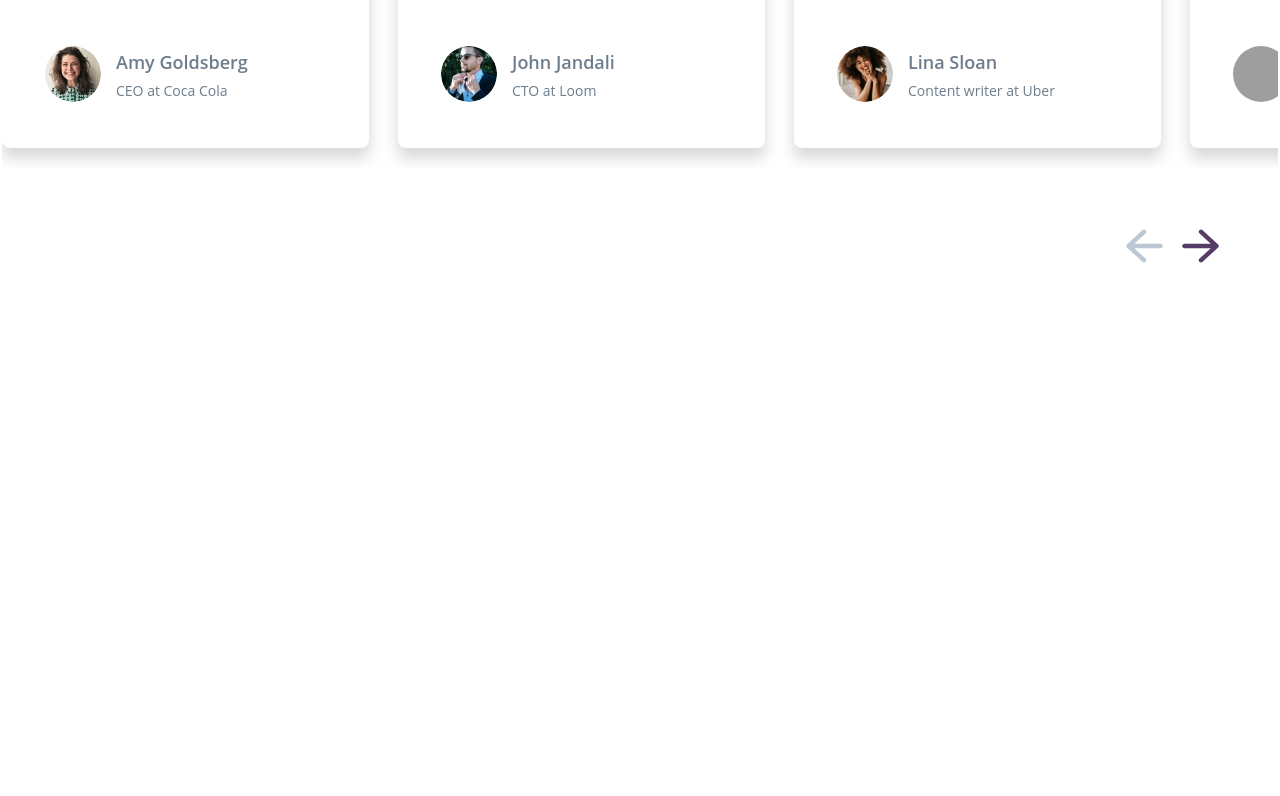
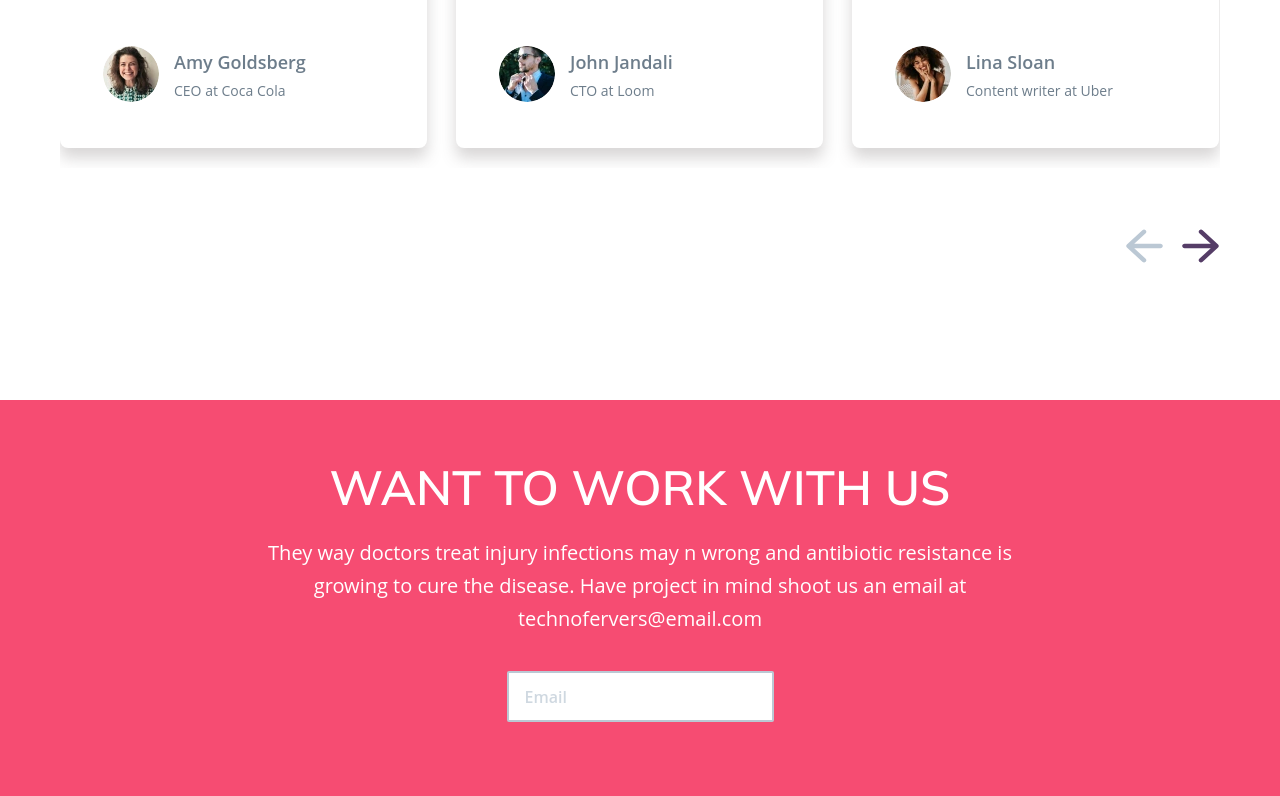
Before and after one commit to Yaswanth-Vempuluru-7916/Assignment-1, a plain HTML site: page index.html in a window 1280 px wide. Shown: the part 5597-6393 px from the top of the page. Before the commit the page ends 5864 px from the top, so only its background shows below. Drawn offline with Linux system fonts and the light colour scheme; grey boxes are pictures that could not be loaded.

Commit message:
chore : work-with-us section done

```diff
--- a/css/style.scss
+++ b/css/style.scss
@@ -1069,7 +1069,7 @@ header {
   }
 
   &__items-wrapper {
-    width: 110%;
+    width: 100%;
     overflow-x: auto; /* Enable horizontal scrollbar */
     overflow-y: hidden; /* Prevent vertical scrollbar */
     -webkit-overflow-scrolling: touch; /* Smooth scrolling on mobile */
@@ -1266,7 +1266,7 @@ header {
   }
 
   &__items-wrapper {
-    width: 110%;
+    width: 100%;
     overflow-x: auto; /* Enable horizontal scrollbar */
     overflow-y: hidden; /* Prevent vertical scrollbar */
     -webkit-overflow-scrolling: touch; /* Smooth scrolling on mobile */
@@ -1432,7 +1432,6 @@ header {
       overflow-x: hidden; /* Disable horizontal scrollbar on mobile */
       margin-bottom: 31.85;
       padding-left: 26px;
-      // !!padding-right: 10px;
       padding-right: 10px;
     }
 
@@ -1480,6 +1479,114 @@ header {
     }
 
 
+  }
+}
+
+
+/****************************** WANT TO WORK WITH US *************************************/
+.work-with-us {
+  width: 100%;
+  background-color: $color-primary; /* Pinkish-red background */
+  padding: 63px 0;
+  margin-top: 133px;
+  height: 396px;
+
+  &__container {
+    @include flex-center();
+    flex-direction: column;
+    max-width: 1200px;
+    margin: 0 auto;
+    padding: 0 20px;
+    text-align: center;
+  }
+
+  &__title {
+    @include typography($font-secondary, $color-white, 600, 48px, 100%);
+    text-transform: uppercase;
+    margin-bottom: 26px;
+  }
+
+  &__description {
+    @include typography($font-tertiary, $color-white, 400, 20px, 163%);
+    max-width: 800px;
+    margin-bottom: 36px;
+  }
+
+  &__email {
+    color: $color-white;
+    text-decoration: none;
+  }
+
+  &__form {
+    width: 267px;
+    height: 48px;
+    max-width: 400px;
+  }
+
+  &__input {
+    width: 100%;
+    padding: 10px 200px 9px 16px;
+    border: 2px solid #BBC8D4;
+    border-radius: 2px;
+    background-color: $color-white;
+    @include typography($font-tertiary, $color-white, 600, 16px, 176%);
+    outline: none;
+
+    &::placeholder {
+      color: #bbc8d4;
+      opacity: 0.7;
+    }
+
+  }
+}
+
+/* Media Queries for Responsive Design */
+@media screen and (max-width: $tablet) {
+  .work-with-us {
+    padding: 60px 0;
+
+    &__container {
+      padding: 0 15px;
+    }
+
+    &__title {
+      margin-bottom: 31px;
+    }
+
+    &__description {
+      margin-bottom: 31px;
+    }
+
+  }
+}
+
+@media screen and (max-width: $mobile) {
+  .work-with-us {
+    padding-top: 95px;
+    padding-bottom: 86px;
+    height: 532px;
+
+    &__container {
+      padding: 0 10px;
+    }
+
+    &__title {
+      font-size: 36.49px;
+      margin-bottom: 31px;
+    }
+
+    &__description {
+      font-size: 16px;
+      margin-bottom: 50px;
+    }
+
+    &__form {
+      max-width: 300px;
+    }
+
+    &__input {
+      font-size: 16px;
+    }
   }
 }
 //   .mission-section {
--- a/index.html
+++ b/index.html
@@ -40,7 +40,7 @@
         <li><a href="#about">About</a></li>
         <li><a href="#services">Services</a></li>
         <li><a href="#team">Team</a></li>
-        <li><a href="#contact">Contact us</a></li>
+        <li><a href="#work-with-us">Contact us</a></li>
       </ul>
     </nav>
   </header>
@@ -473,6 +473,20 @@
     </div>
   </div>
 </section>
+
+<!-- ***************************** WANT TO WORK WITH US SECTION *********************************-->
+<section id="work-with-us" class="work-with-us">
+  <div class="work-with-us__container">
+    <h2 class="work-with-us__title">WANT TO WORK WITH US</h2>
+    <p class="work-with-us__description">
+      They way doctors treat injury infections may n wrong and antibiotic resistance is growing to cure the disease. Have project in mind shoot us an email at
+      <a href="mailto:technofervers@email.com" class="work-with-us__email">technofervers@email.com</a>
+    </p>
+    <form class="work-with-us__form">
+      <input type="email" class="work-with-us__input" placeholder="Email" required>
+    </form>
+  </div>
+</section>
 </body>
 
 </html>
```
Also changed, not shown: css/style.css, 1 other file.
